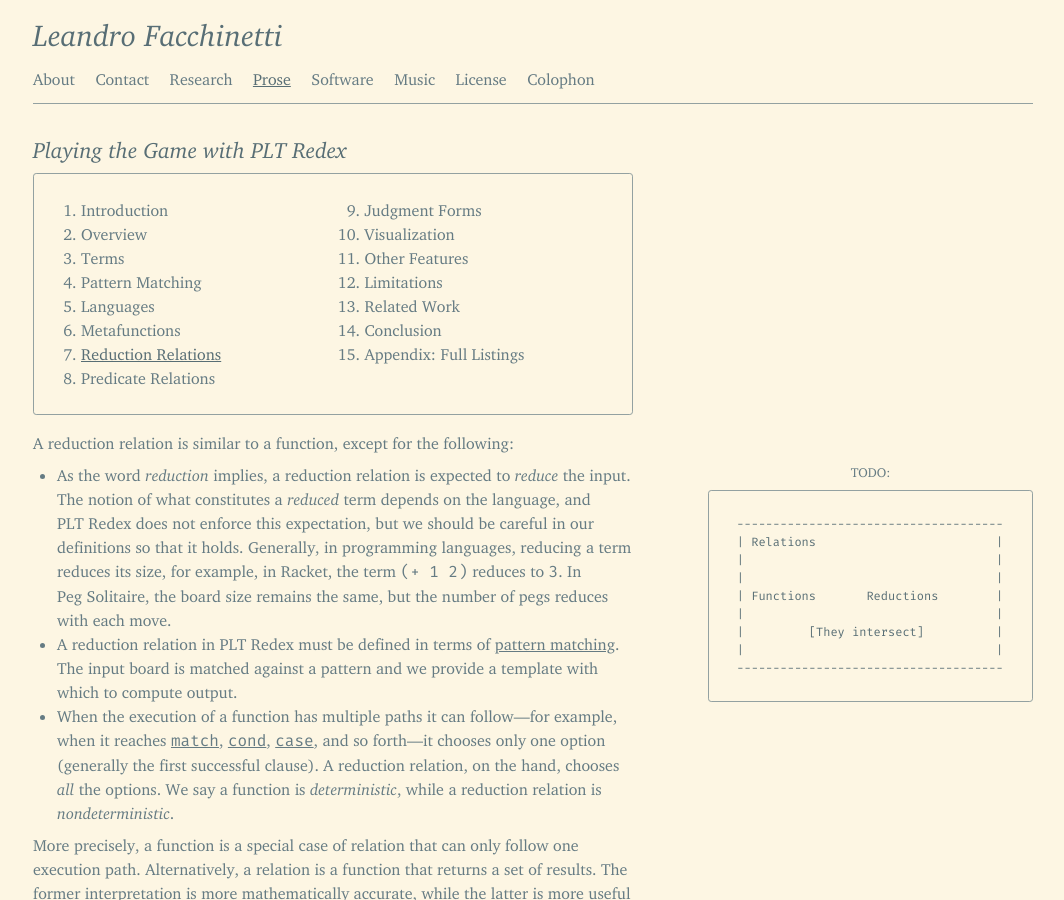
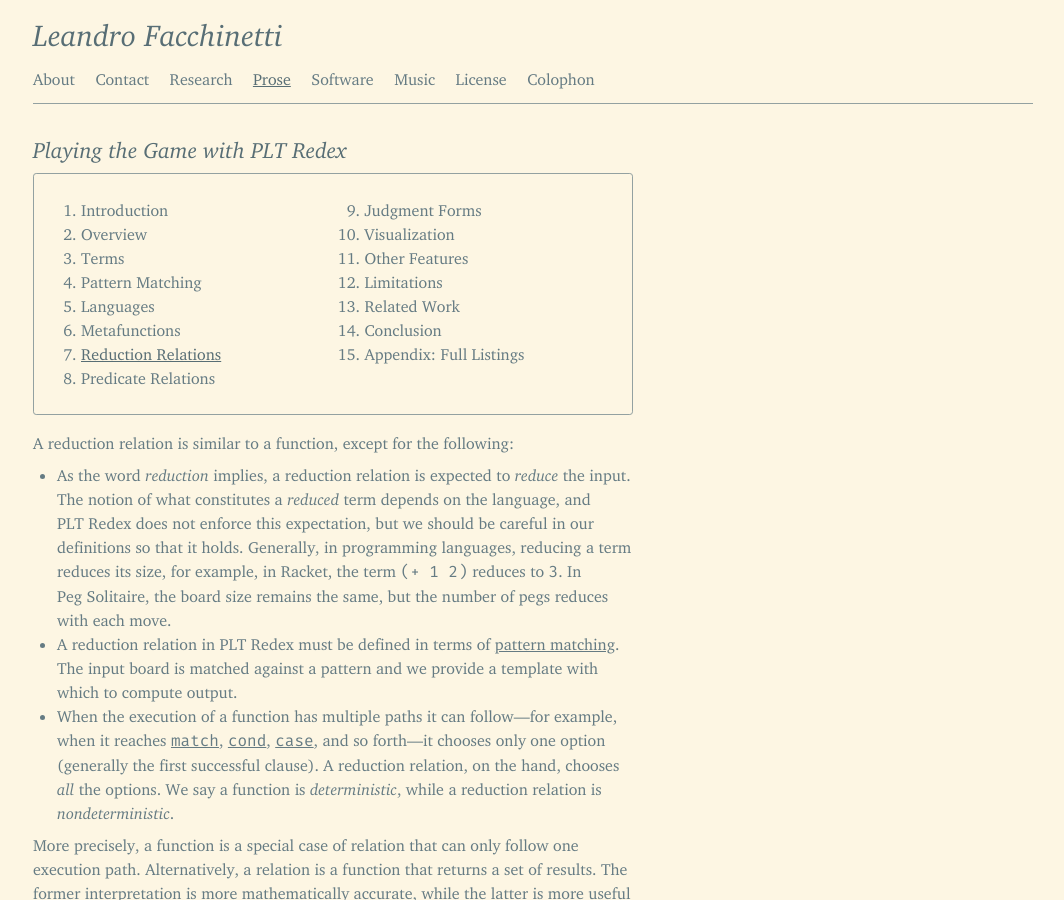
Before and after one commit to leafac/leafac.com, a Jekyll site: the page built from prose/playing-the-game-with-plt-redex/reduction-relations.md, in a window 1280 px wide and 900 px high. Shown: the whole window, without its empty margins (107-1171 px from the left). Built offline with Jekyll 4.4.1, drawn with Linux system fonts in a browser that asks for light colours.

Commit message:
Comment TODOs

````diff
--- a/prose/playing-the-game-with-plt-redex/reduction-relations.md
+++ b/prose/playing-the-game-with-plt-redex/reduction-relations.md
@@ -6,7 +6,7 @@
 
 A reduction relation is similar to a function, except for the following:
 
-<aside markdown="1">
+<!-- <aside markdown="1">
 <figure markdown="1">
 TODO:
 ```
@@ -21,13 +21,13 @@
 -------------------------------------
 ```
 </figure>
-</aside>
+</aside> -->
 
 - As the word *reduction* implies, a reduction relation is expected to *reduce* the input. The notion of what constitutes a *reduced* term depends on the language, and PLT Redex does not enforce this expectation, but we should be careful in our definitions so that it holds. Generally, in programming languages, reducing a term reduces its size, for example, in Racket, the term `(+ 1 2)` reduces to `3`. In Peg Solitaire, the board size remains the same, but the number of pegs reduces with each move.
 
 - A reduction relation in PLT Redex must be defined in terms of [pattern matching](pattern-matching). The input board is matched against a pattern and we provide a template with which to compute output.
 
-- When the execution of a function has multiple paths it can follow—for example, when it reaches [`match`](TODO), [`cond`](TODO), [`case`](TODO), and so forth—it chooses only one option (generally the first successful clause). A reduction relation, on the hand, chooses *all* the options. We say a function is *deterministic*, while a reduction relation is *nondeterministic*.
+- When the execution of a function has multiple paths it can follow—for example, when it reaches [`match`](https://docs.racket-lang.org/reference/match.html?q=match#%28form._%28%28lib._racket%2Fmatch..rkt%29._match%29%29), [`cond`](https://docs.racket-lang.org/reference/if.html?q=cond#%28form._%28%28lib._racket%2Fprivate%2Fletstx-scheme..rkt%29._cond%29%29), [`case`](https://docs.racket-lang.org/reference/case.html?q=case#%28form._%28%28lib._racket%2Fprivate%2Fmore-scheme..rkt%29._case%29%29), and so forth—it chooses only one option (generally the first successful clause). A reduction relation, on the hand, chooses *all* the options. We say a function is *deterministic*, while a reduction relation is *nondeterministic*.
 
 More precisely, a function is a special case of relation that can only follow one execution path. Alternatively, a relation is a function that returns a set of results. The former interpretation is more mathematically accurate, while the latter is more useful for reasoning about certain PLT Redex features.<label class="margin-note"><input type="checkbox"><span markdown="1">For example, [`apply-reduction-relation`](TODO), which we introduce in a [later section](reduction-relations).</span></label>
 
````
Also changed, not shown: prose/playing-the-game-with-plt-redex/metafunctions.md (+1 -1 lines).
